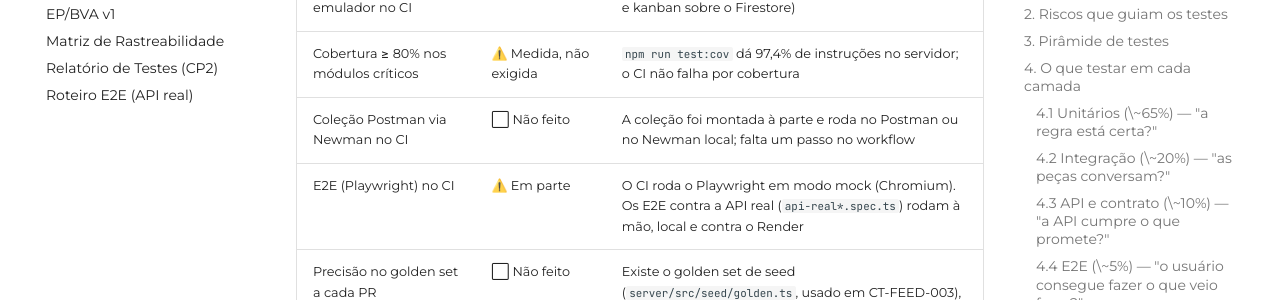
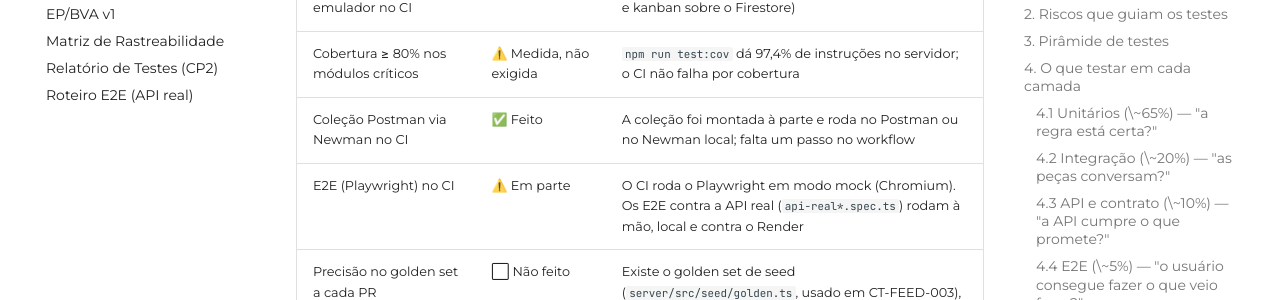
Before and after one commit to LicitaRad4r/documentation, an MkDocs documentation site: the page built from docs/Testes/estrategia_de_testes.md, in a window 1280 px wide and 900 px high, scrolled down 10849 px. Shown: the part 148-448 px from the top of the window. Built offline with MkDocs 1.6.1 and Material for MkDocs 9.7.7, drawn with Linux system fonts in a browser that asks for light colours; comment, search, counter and statistics services are not loaded.

Commit message:
Update postman Estrategia de testes

```diff
--- a/docs/Testes/estrategia_de_testes.md
+++ b/docs/Testes/estrategia_de_testes.md
@@ -259,7 +259,7 @@ O que o plano prevê e o que existe hoje no repositório de código. As colunas
 | Unitários no CI | ✅ Feito | Servidor 220 testes, cliente 97 + 1 `todo` (19/11/2026) |
 | Integração com emulador no CI | ✅ Feito | Job `firestore rules` roda `npm run test:int` (deny-all e kanban sobre o Firestore) |
 | Cobertura ≥ 80% nos módulos críticos | ⚠️ Medida, não exigida | `npm run test:cov` dá 97,4% de instruções no servidor; o CI não falha por cobertura |
-| Coleção Postman via Newman no CI | ⬜ Não feito | A coleção foi montada à parte e roda no Postman ou no Newman local; falta um passo no workflow |
+| Coleção Postman via Newman no CI | ✅ Feito | A coleção foi montada à parte e roda no Postman ou no Newman local; falta um passo no workflow |
 | E2E (Playwright) no CI | ⚠️ Em parte | O CI roda o Playwright em modo mock (Chromium). Os E2E contra a API real (`api-real*.spec.ts`) rodam à mão, local e contra o Render |
 | Precisão no golden set a cada PR | ⬜ Não feito | Existe o golden set de seed (`server/src/seed/golden.ts`, usado em CT-FEED-003), mas não há cálculo de Precisão |
 | Staging | ❌ Não existe | Plano gratuito; ver nota na seção 5 |
```
